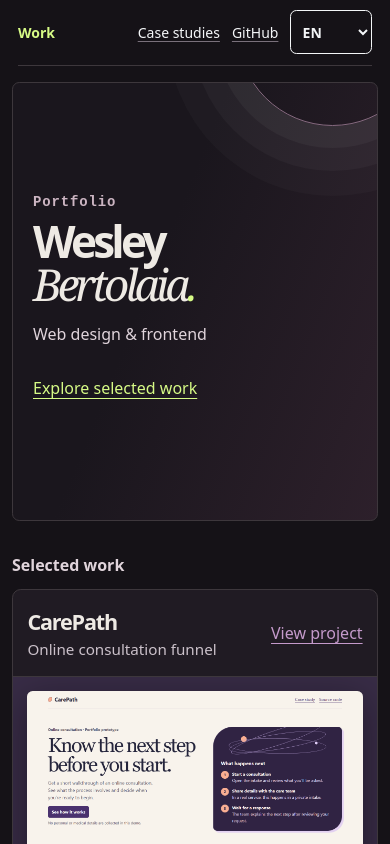
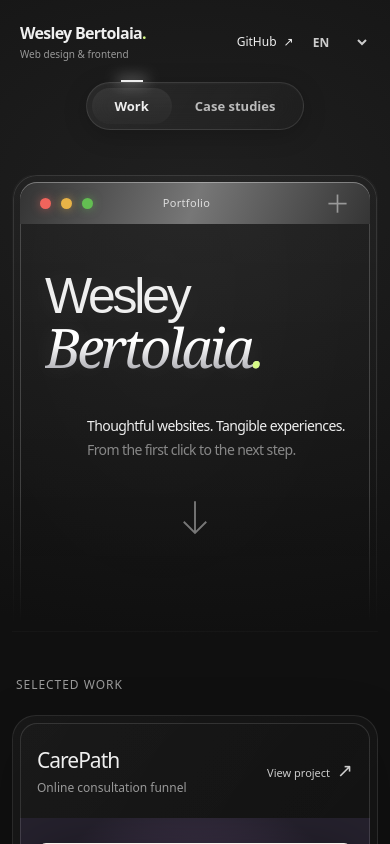
Before and after one commit to wesleybertolaia/portfolio, a plain HTML site: page index.html in a window 390 px wide. Shown: the top 844 px of the page. Drawn offline with Linux system fonts and the light colour scheme.

Commit message:
Rebuild portfolio around a glass window and focused project gallery

```diff
--- a/index.html
+++ b/index.html
@@ -6,27 +6,26 @@
   <meta name="description" content="Wesley Bertolaia’s web design portfolio. Three shipped prototypes in consultation acquisition, patient booking, and employee onboarding.">
   <title>Wesley Bertolaia | Web Design & Frontend</title>
   <link rel="icon" href="data:,">
-  <link rel="stylesheet" href="./style.css?v=selected-work">
-  <script src="./locale.js?v=selected-work"></script>
-  <script src="./preview.js?v=selected-work" defer></script>
+  <link rel="stylesheet" href="./style.css?v=glass-20261118">
+  <script src="./locale.js?v=glass-20261118"></script>
+  <script src="./preview.js?v=glass-20261118" defer></script>
   <link rel="stylesheet" href="./locale.css">
 </head>
 <body>
-  <header class="wrap site-nav">
-    <a class="nav-work" href="./#selected-work">Work</a>
-    <nav aria-label="Main navigation">
-      <a href="./case-studies.html">Case studies</a>
-      <a href="https://github.com/wesleybertolaia/">GitHub</a>
-      <span data-language-menu></span>
-    </nav>
+  <header class="site-nav">
+    <a class="identity" href="./"><strong>Wesley Bertolaia<span>.</span></strong><small>Web design &amp; frontend</small></a>
+    <nav class="nav-pill" aria-label="Main navigation"><a class="nav-work" href="./#selected-work" aria-current="page">Work</a><a href="./case-studies.html">Case studies</a></nav>
+    <div class="nav-contact"><a href="https://github.com/wesleybertolaia/">GitHub <span aria-hidden="true">↗</span></a><span data-language-menu></span></div>
   </header>
   <main class="wrap">
     <div id="gallery">
       <section class="opening" aria-labelledby="opening-title">
-        <p class="eyebrow">Portfolio</p>
-        <h1 id="opening-title">Wesley <em>Bertolaia<span>.</span></em></h1>
-        <p class="opening-role">Web design &amp; frontend</p>
-        <a class="work-link" href="#selected-work">Explore selected work</a>
+        <div class="window-bar" aria-hidden="true"><i></i><i></i><i></i><span>Portfolio</span><b>＋</b></div>
+        <div class="opening-content">
+          <h1 id="opening-title">Wesley<br><em>Bertolaia<span>.</span></em></h1>
+          <div class="opening-note"><p>Thoughtful websites. Tangible experiences.</p><p>From the first click to the next step.</p></div>
+          <a class="work-link" href="#selected-work" aria-label="Explore selected work"><svg viewBox="0 0 32 40" width="30" height="38" fill="none" aria-hidden="true"><path d="M16 2v34M4 24l12 12 12-12" stroke="currentColor" stroke-width="2"/></svg></a>
+        </div>
       </section>
       <section id="selected-work" class="work" aria-labelledby="work-title">
         <h2 id="work-title">Selected work</h2>
@@ -74,5 +73,6 @@
       </section>
     </section>
   </main>
+  <footer class="site-footer"><span>© Wesley Bertolaia</span><a href="https://github.com/wesleybertolaia/">GitHub ↗</a><a href="./case-studies.html">Case studies</a></footer>
 </body>
 </html>
--- a/locale.js
+++ b/locale.js
@@ -1,5 +1,7 @@
 (() => {
   const messages = {
+    "Thoughtful websites. Tangible experiences.": "Sites bem pensados. Experiências concretas.",
+    "From the first click to the next step.": "Do primeiro clique ao próximo passo.",
     "Work": "Trabalhos",
     "Web design & frontend": "Design web e front-end",
     "Selected work": "Projetos selecionados",
@@ -133,7 +135,7 @@
       const next = new URL(location.href);
       next.searchParams.set('lang', select.value);
       const project = document.querySelector('.project-card[aria-pressed="true"]')?.dataset.project;
-      if (project) next.searchParams.set('demo', project);
+      if (project && !document.querySelector('#demos')?.hidden) next.searchParams.set('demo', project);
       try { localStorage.setItem(key, select.value); } catch { /* The URL carries the choice. */ }
       location.assign(next);
     });
--- a/style.css
+++ b/style.css
@@ -165,46 +165,87 @@ iframe { display: block; width: 100%; height: 640px; border: 0; border-top: 1px
   @keyframes hand-turn { to { rotate: 408deg; } }
 }
 
-:root { --gallery-ink: #eeeae4; --gallery-line: #3d373c; --gallery-paper: #151217; }
-body { background: var(--gallery-paper); }
-.site-nav, .opening, .work { width: min(1080px, 100%); margin-inline: auto; }
-.site-nav { width: min(1080px, calc(100% - 2.25rem)); display: flex; justify-content: space-between; align-items: center; gap: .6rem 1.25rem; flex-wrap: wrap; padding: .85rem 0; border-bottom: 1px solid var(--gallery-line); }
-.site-nav nav { display: flex; align-items: center; flex-wrap: wrap; gap: .3rem 1.1rem; }
-.site-nav a { font-size: .875rem; text-decoration-thickness: 1px; text-decoration-color: #79707b; }
-.site-nav .nav-work { font-weight: 750; text-decoration: none; color: var(--lime); }
-.opening { position: relative; display: grid; align-content: center; justify-items: start; min-height: clamp(330px, 52vh, 520px); padding: clamp(1.25rem, 5vw, 4.3rem); margin-block: clamp(1rem, 4vw, 2.6rem) 2rem; overflow: hidden; isolation: isolate; border: 1px solid var(--gallery-line); border-radius: .45rem; background: linear-gradient(112deg,#1a161d 40%,#2d202b); color: var(--gallery-ink); }
-.opening::before { content: ""; position: absolute; z-index: -1; width: 52%; aspect-ratio: 1; top: -34%; right: -14%; border: 1px solid #876b80; border-radius: 50%; box-shadow: 0 0 0 22px #ffffff0a, 0 0 0 45px #ffffff08, 0 0 0 70px #ffffff06; }
-.opening .eyebrow { color: #ccb5c2; }
-.opening h1 { font-size: clamp(2.75rem, 8.3vw, 7.2rem); line-height: .98; letter-spacing: -.085em; max-width: min(100%, 12ch); }
-.opening h1 em { display: block; font: italic 500 1em/.98 Georgia,serif; letter-spacing: -.092em; overflow-wrap: anywhere; }
-.opening h1 span { color: var(--lime); }
-.opening-role { margin-top: .95rem; font-size: clamp(1rem, 2vw, 1.25rem); color: #e0d4db; }
-.work-link { margin-top: 1.25rem; display: inline-flex; align-items: center; min-height: 44px; color: var(--lime); }
-.work { scroll-margin-top: 1rem; padding-bottom: 3rem; }
-.work > h2 { font-size: 1rem; margin-bottom: .75rem; color: #e0d4db; }
-.work-project + .work-project { margin-top: 1.25rem; }
-.work-card { display: block; overflow: hidden; border: 1px solid var(--gallery-line); border-radius: .55rem; text-decoration: none; background: #201b23; color: var(--gallery-ink); }
-.work-card:hover { color: var(--gallery-ink); border-color: var(--project-edge); }
-.work-care { --project-edge: #c49acb; --project-cover: #382c46; }
-.work-dental { --project-edge: #a2c8b8; --project-cover: #233a3e; }
-.work-shift { --project-edge: #c2b3e8; --project-cover: #322943; }
-.work-caption { display: flex; align-items: center; justify-content: space-between; flex-wrap: wrap; gap: .5rem 1rem; padding: clamp(.9rem, 3vw, 1.45rem); }
-.work-caption h3 { font-size: clamp(1.35rem, 3vw, 2.1rem); letter-spacing: -.055em; }
-.work-caption p { color: #cbc1ca; font-size: .95rem; }
-.work-caption > span { color: var(--project-edge); text-decoration: underline; text-underline-offset: .28em; }
-.work-cover { display: grid; place-items: center; overflow: hidden; aspect-ratio: 2.5; padding: clamp(.65rem, 3.5vw, 2.8rem); background: var(--project-cover); border-top: 1px solid var(--gallery-line); }
-.work-cover img { align-self: start; display: block; width: min(100%, 920px); height: auto; border-radius: .35rem; box-shadow: 0 10px 36px #08060a77; }
-.shelf { margin-top: 1rem; }
-@media (max-width: 560px) {
-  .site-nav { padding-block: .65rem; }
-  .site-nav nav { gap: .2rem .7rem; }
-  .work-cover { aspect-ratio: 1.7; }
+/* Portfolio gallery */
+:root { --bg:#101010; --panel:#1b1b1b; --line:#363636; --ink:#efefef; --mute:#999; }
+body { background:radial-gradient(ellipse 650px 460px at 50% 200px,#202020 0%,#101010 95%); }
+.site-nav { position:relative; z-index:2; display:grid; grid-template-columns:1fr auto 1fr; align-items:center; gap:24px; padding:28px 48px; }
+.site-nav a { text-decoration:none; }
+.identity { justify-self:start; }
+.identity strong { display:block; font-size:19px; font-weight:600; letter-spacing:-.7px; }
+.identity strong span { color:var(--lime); }
+.identity small { display:block; font-size:12px; color:#999; margin-top:1px; }
+.nav-pill { position:relative; display:flex; padding:5px; border:1px solid #ffffff1c; border-radius:40px; background:linear-gradient(125deg,#ffffff10,#ffffff04); box-shadow:inset 0 1px 2px #ffffff08,0 5px 25px #0003; backdrop-filter:blur(18px); }
+.nav-pill a { position:relative; display:flex; align-items:center; justify-content:center; min-height:36px; padding:0 23px; border-radius:25px; font-size:13px; font-weight:600; color:#bbb; }
+.nav-pill .nav-work { background:linear-gradient(#ffffff10,#ffffff05); color:#eee; box-shadow:inset 0 1px 8px #ffffff05; }
+.nav-work::before { content:''; position:absolute; width:22px; height:2px; top:-8px; left:calc(50% - 11px); background:#eee; box-shadow:0 0 14px 4px #ffffff44; }
+.nav-contact { display:flex; align-items:center; justify-content:flex-end; gap:24px; font-size:13px; }
+.nav-contact a { min-height:44px; display:flex; align-items:center; gap:7px; }
+.nav-contact .language-picker { border:0; font-size:12px; min-width:64px; color:#ccc; }
+.opening,.work,.site-footer { width:min(880px,100%); margin-inline:auto; }
+.opening { position:relative; margin-top:54px; border:1px solid #ffffff1a; border-radius:24px 24px 0 0; padding:7px; background:linear-gradient(#ffffff07,transparent 80%); isolation:isolate; }
+.opening::before { content:''; position:absolute; z-index:-1; inset:7px; border:1px solid #ffffff30; border-bottom:0; border-radius:18px 18px 0 0; mask-image:linear-gradient(#000 70%,transparent); }
+.window-bar { height:42px; border-radius:17px 17px 0 0; display:flex; align-items:center; gap:10px; padding:0 20px; background:linear-gradient(110deg,#333,#777,#353535); box-shadow:inset 0 1px 0 #ffffff55; }
+.window-bar i { width:11px; height:11px; border-radius:50%; background:#f0645c; box-shadow:0 0 10px #f0645c88; }
+.window-bar i:nth-child(2) { background:#e8b347; box-shadow:0 0 10px #e8b34788; }
+.window-bar i:nth-child(3) { background:#63be52; box-shadow:0 0 10px #63be5288; }
+.window-bar span { flex:1; text-align:center; color:#ddd; font-size:11px; letter-spacing:.03em; padding-right:45px; }
+.window-bar b { color:#999; font-size:25px; font-weight:300; }
+.opening-content { position:relative; padding:64px 56px 25px; min-height:470px; background:radial-gradient(ellipse at 40% 15%,#ffffff04,transparent 70%); }
+.opening h1 { font-family:Arial,Helvetica,sans-serif; font-size:clamp(56px,6.2vw,82px); font-weight:500; line-height:.97; letter-spacing:-.065em; text-shadow:0 0 25px #ffffff19; }
+.opening h1 em { font-family:Georgia,serif; font-size:1.09em; font-weight:400; letter-spacing:-.06em; background:linear-gradient(#fff 45%,#86868f); color:transparent; background-clip:text; }
+.opening h1 em span { color:var(--lime); }
+.opening-note { margin-top:56px; margin-left:auto; width:fit-content; max-width:100%; font-size:17px; letter-spacing:-.6px; }
+.opening-note p+p { color:#888; margin-top:2px; }
+.work-link { display:flex; width:48px; height:52px; align-items:center; justify-content:center; margin:46px auto 0; color:#777; border-radius:24px; transition:color .2s,transform .2s; }
+.work-link:hover { color:#fff; transform:translateY(4px); }
+.work { padding:70px 0 60px; scroll-margin-top:30px; }
+.work>h2 { margin:0 0 20px 4px; font-size:12px; font-weight:400; letter-spacing:.08em; text-transform:uppercase; color:#999; }
+.work-project+.work-project { margin-top:50px; }
+.work-card { display:flex; flex-direction:column; overflow:hidden; border:1px solid #ffffff17; border-radius:24px; padding:7px; text-decoration:none; background:linear-gradient(135deg,#ffffff08,#ffffff02); box-shadow:0 20px 60px #0003; }
+.work-card:hover { color:var(--ink); }
+.work-caption { display:flex; align-items:center; justify-content:space-between; gap:20px; padding:25px 28px; border:1px solid #ffffff20; border-bottom:0; border-radius:17px 17px 0 0; background:linear-gradient(120deg,#ffffff04,transparent); }
+.work-caption h3 { font-size:23px; letter-spacing:-1px; font-weight:500; }
+.work-caption p { color:#999; font-size:14px; margin-top:3px; }
+.work-caption>span { font-size:12px; color:#ccc; }
+.work-caption>span::after { content:' ↗'; font-size:19px; display:inline-block; margin-left:7px; }
+.work-cover { display:grid; place-items:center; overflow:hidden; height:415px; padding:42px 48px 0; border:1px solid #ffffff20; border-top:0; border-radius:0 0 17px 17px; }
+.work-care .work-cover { background:radial-gradient(ellipse at 50% 90%,#725985,#25212d 80%); }
+.work-dental .work-cover { background:radial-gradient(ellipse at 50% 90%,#417b75,#182f30 80%); }
+.work-shift .work-cover { background:radial-gradient(ellipse at 50% 90%,#646b9a,#232437 80%); }
+.work-cover img { display:block; width:100%; height:auto; align-self:start; border-radius:7px; box-shadow:0 15px 60px #0007; }
+.site-footer { display:flex; gap:28px; align-items:center; padding:28px 0 48px; color:#999; font-size:12px; border-top:1px solid #ffffff15; }
+.site-footer span { margin-right:auto; }
+.site-footer a { text-decoration:none; }
+.shelf { margin-top:25px; }
+body:has(.shelf:not([hidden])) .site-footer { display:none; }
+@media (prefers-reduced-motion:no-preference) {
+ .opening { animation:window-in .8s cubic-bezier(.2,.7,.3,1) both; }
+ .work-card { transition:border-color .3s,box-shadow .3s; }
+ .work-card:hover { border-color:#ffffff40; box-shadow:0 18px 65px #0006; }
+ .work-cover img { transition:transform .6s cubic-bezier(.2,.7,.3,1); }
+ .work-card:is(:hover,:focus-visible) img { transform:translateY(-8px) scale(1.025); }
+ @keyframes window-in { from { opacity:0; transform:translateY(22px); } }
 }
-@media (prefers-reduced-motion: no-preference) {
-  .opening > * { animation: opening-in .52s cubic-bezier(.2,.7,.3,1) both; }
-  .opening h1 { animation-delay: 60ms; }
-  .opening-role, .work-link { animation-delay: 110ms; }
-  .work-cover img { transition: transform .42s cubic-bezier(.2,.7,.3,1); }
-  .work-card:is(:hover,:focus-visible) img { transform: translateY(-8px) scale(1.018); }
-  @keyframes opening-in { from { opacity: 0; transform: translateY(9px); } }
+@media (min-width:1600px) { .opening,.work,.site-footer { width:1020px; } .opening { margin-top:70px; } .opening-content { padding:72px 64px 32px; } .opening h1 { font-size:96px; } .work-cover { height:475px; } }
+@media (max-width:740px) {
+ .site-nav { padding:20px 20px; gap:18px; grid-template-columns:1fr auto; }
+ .identity strong { font-size:16px; }
+ .identity small { font-size:10px; }
+ .nav-pill { grid-row:2; grid-column:1/-1; justify-self:center; }
+ .nav-contact { grid-column:2; grid-row:1; gap:8px; }
+ .nav-contact a { font-size:12px; }
+ .opening { margin-top:24px; }
+ .opening-content { min-height:400px; padding:48px 25px 20px; }
+ .opening h1 { font-size:clamp(50px,11vw,78px); }
+ .opening-note { font-size:14px; margin-top:40px; }
+ .work-link { margin-top:32px; }
+ .work { padding-top:44px; }
+ .work-caption { padding:20px 16px; gap:12px; }
+ .work-caption h3 { font-size:21px; }
+ .work-caption p { font-size:12px; }
+ .work-caption>span { font-size:11px; white-space:nowrap; }
+ .work-cover { height:auto; aspect-ratio:1.5; padding:25px 18px 0; }
+ .site-footer { width:calc(100% - 32px); gap:16px; font-size:11px; }
 }
+.opening { border-color:transparent; background:linear-gradient(#ffffff07,transparent 90%); }
+.opening::after { content:''; pointer-events:none; position:absolute; inset:0; border:1px solid #ffffff1a; border-bottom:0; border-radius:24px 24px 0 0; mask-image:linear-gradient(#000 60%,transparent); }
```
